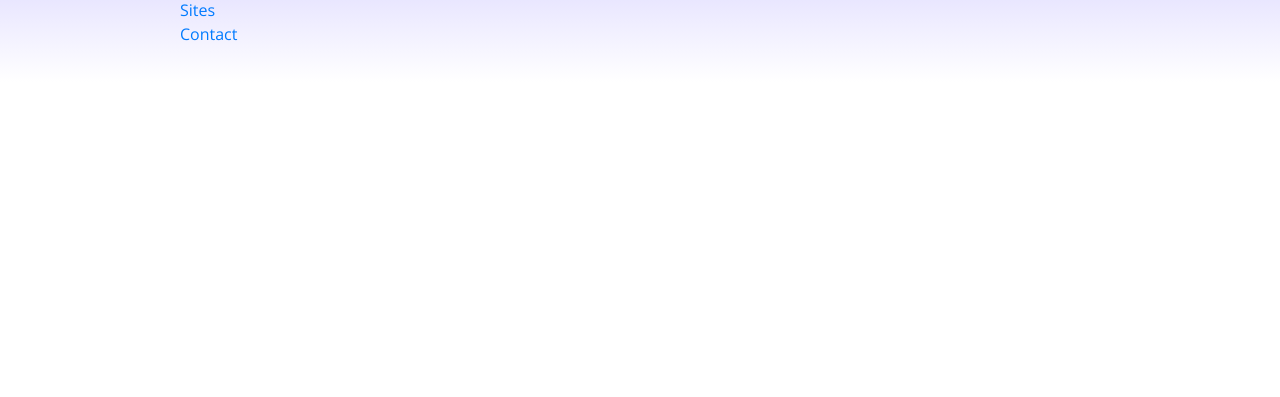
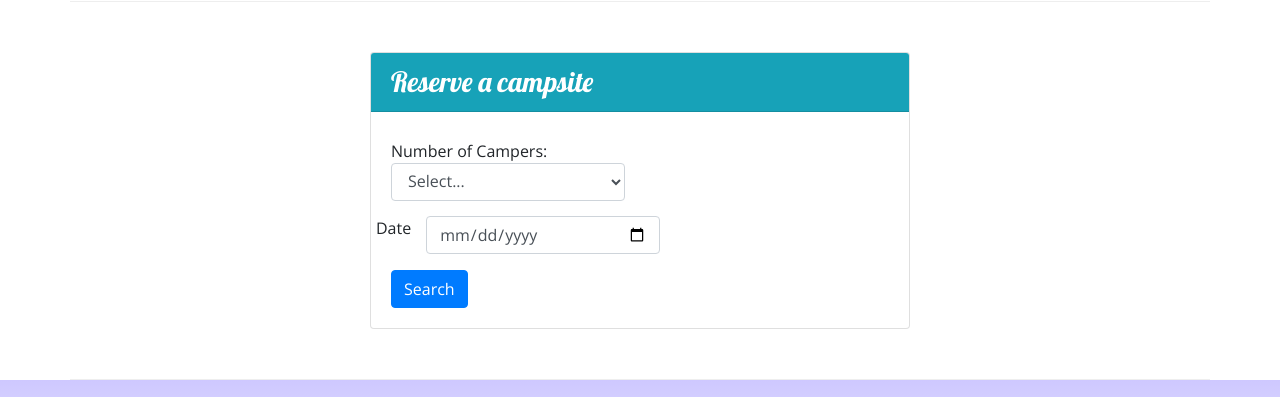
Before and after one commit to jseale15/nucampsite, a website: page index.html in a window 1280 px wide. Shown: the part 1151-1548 px from the top of the page. Before the commit the page ends 1233 px from the top, so only its background shows below. Drawn offline with nearby package versions, Linux system fonts and the light colour scheme.

Commit message:
Week 2 Assignment 1

```diff
--- a/index.html
+++ b/index.html
@@ -30,7 +30,7 @@
 
     <nav class="navbar navbar-expand-sm navbar-dark sticky-top">
         <div class="container">
-            <a class="navbar-brand" href="#"><img src="img/logo.png" height="30" width="30" alt="company logo" /></a>
+            <a class="navbar-brand" href="#"><img src="img/logo.png" height="30" width="30" alt="company logo"/></a>
             <button class="navbar-toggler ml-auto" type="button"   data-toggle="collapse" data-target="#nucampNavbar">
                 <span class="navbar-toggler-icon"></span>
             </button>
@@ -54,7 +54,7 @@
             </div>
             <div class="col">
                 <div class="media">
-                    <img class="d-flex mr-3 img-thumbnail" src="img/breadcrumb-trail-thumb.jpg" alt="Breadcrumb Trail" />
+                    <img src="img/breadcrumb-trail-thumb.jpg" class="d-flex mr-3 img-thumbnail"  alt="Breadcrumb Trail">
                     <div class="media-body align-self-center">
                         <h3>Our Campsites</h3>
                         <p class="d-none d-sm-block">Explore our growing database of curated campsites and leave your own reviews!</p>
@@ -68,8 +68,13 @@
                 <h2>Featured Campsites</h2>
             </div>
             <div class="col">
-                <h3>React Lake Campground</h3>
-                <p class="d-none d-sm-block">Nestled in the foothills of the Chrome Mountains, this campground on the shores of the pristine React Lake is a favorite for fly fishers.</p>
+                <div class="media">
+                    <div class="media-body align-self-center">
+                    <h3>React Lake Campground</h3>
+                    <p class="d-none d-sm-block">Nestled in the foothills of the Chrome Mountains, this campground on the shores of the pristine React Lake is a favorite for fly fishers.</p>
+                    </div>
+                    <img class="d-flex ml-3 img-thumbnail" src="img/react-lake-thumb.jpg" alt="React Lake">
+                </div>
             </div>
         </div>
 
@@ -83,6 +88,45 @@
                     <div class="media-body align-self-center">
                         <h3>Bootstrap Outfitters</h3>
         				<p class="d-none d-sm-block">Bootstrap Outfitters supplies you with gear you need at prices you can't beat.</p>
+                    </div>
+                </div>
+            </div>
+        </div>
+        <div class="row row-content">
+            <div class="col-sm-6 mx-auto">
+                <div class="card">
+                    <h3 class="card-header bg-info text-white">Reserve a campsite</h3>
+                    <div class="card-body">
+                        <form>             <!--form-->
+                            <div class="col-form-label">    <!--First row div-->
+                                <div class="row">
+                                    <label class="col-sm-6">Number of Campers:
+                                            <select class="form-control name= numCampers id=numCampers">
+                                                <option value="select">Select...</option>
+                                                <option value="1">1</option>
+                                                <option value="2">2</option>
+                                                <option value="3">3</option>
+                                                <option value="4">4</option>
+                                                <option value="5">5</option>
+                                                <option value="6">6</option>
+                                            </select>
+                                    </label>
+                                </div>
+                            </div>
+                            <div class="form-group">               <!--second row div-->
+                                <div class="row">
+                                    <label for="date">Date</label>
+                                    <div class="col-sm-6">
+                                    <input type="date" id="date" name="date" class="form-control"/>
+                                    </div>
+                                </div>
+                            </div>
+                            <div class="row">                   <!--third row div-->
+                                <div class="col-sm-6">
+                                <button type="submit" class="btn btn-primary">Search</button>
+                                </div>
+                            </div>
+                        </form>
                     </div>
                 </div>
             </div>
@@ -122,4 +166,4 @@
 
 </body>
 
-</html>
+</htmlgit add .
```
